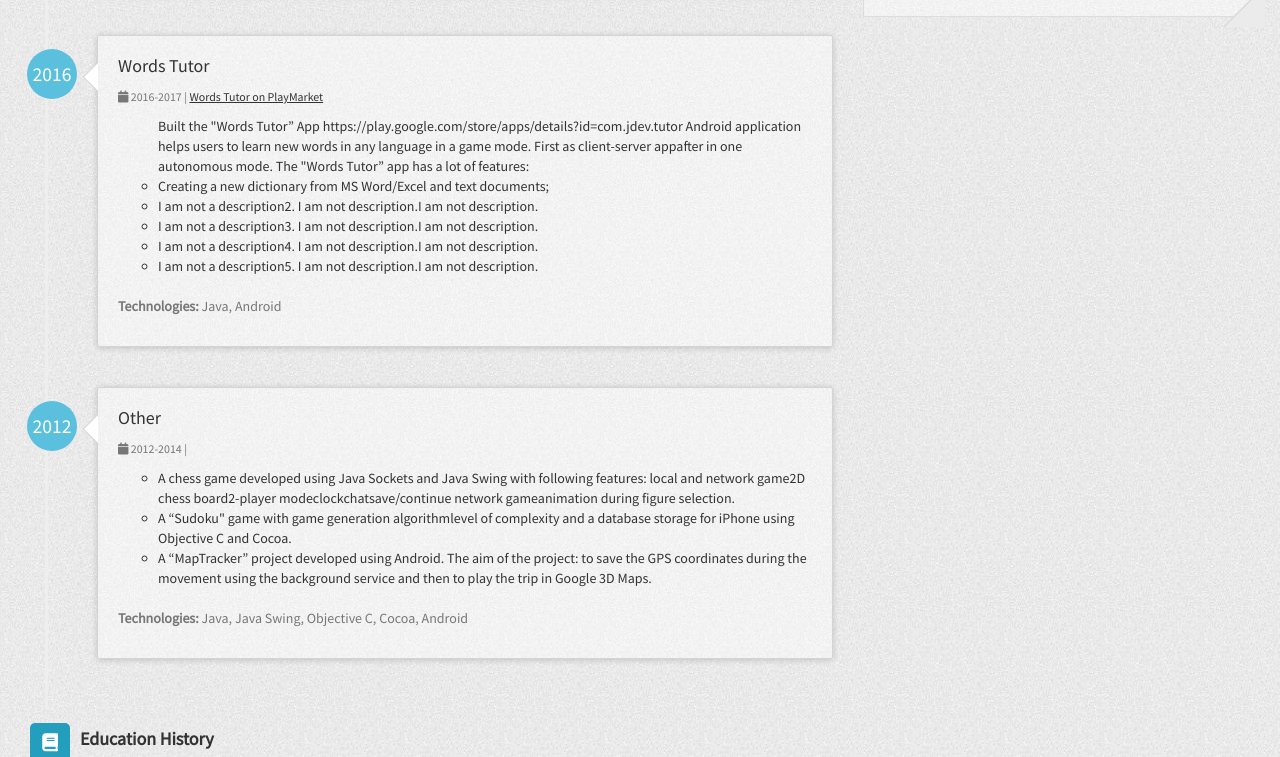
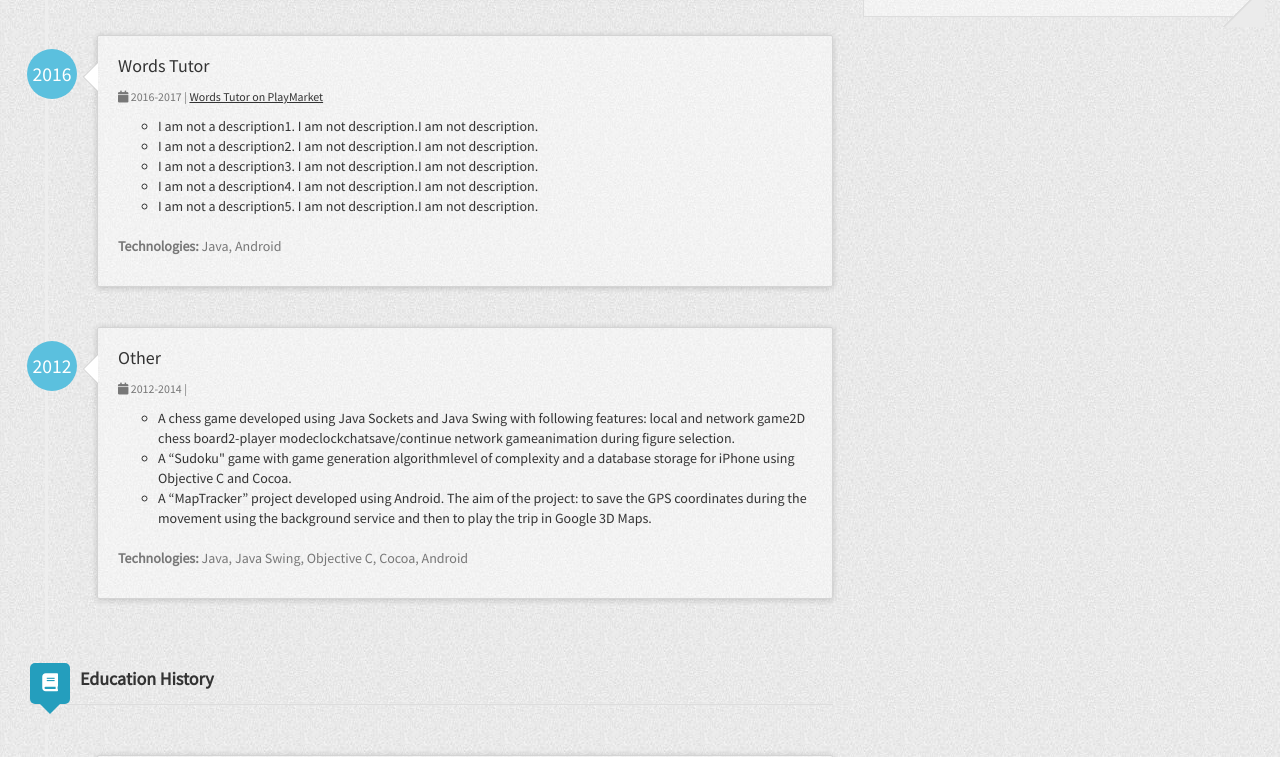
Before and after one commit to JWebDev/jwebdev.github.io, a Jekyll site: the page built from index.html, in a window 1280 px wide and 900 px high, scrolled down 3744 px, cut to the strip 143-900 px from the top of the window. Built offline with Jekyll 4.4.1, drawn with Linux system fonts in a browser that asks for light colours; nearby versions of some CDN libraries.

Commit message:
add descriptions

```diff
--- a/_config.yml
+++ b/_config.yml
@@ -165,7 +165,7 @@ author:
       started: 2016
       duration: 2016-2017
       link: <a href="https://play.google.com/store/apps/details?id=com.jdev.tutor" target="_blank"> <u>Words Tutor on PlayMarket</u> </a>
-      description: [Built the "Words Tutor” App https://play.google.com/store/apps/details?id=com.jdev.tutor Android application helps users to learn new words in any language in a game mode. First as client-server app, after in one autonomous mode. The "Words Tutor” app has a lot of features&#58                                                                                                                                                                    <li>Creating a new dictionary from MS Word/Excel and text documents;</li>
+      description: [<li>I am not a description1. I am not description.I am not description.</li>
                       <li>I am not a description2. I am not description.I am not description.</li>
                       <li>I am not a description3. I am not description.I am not description.</li>
                       <li>I am not a description4. I am not description.I am not description.</li>
```
